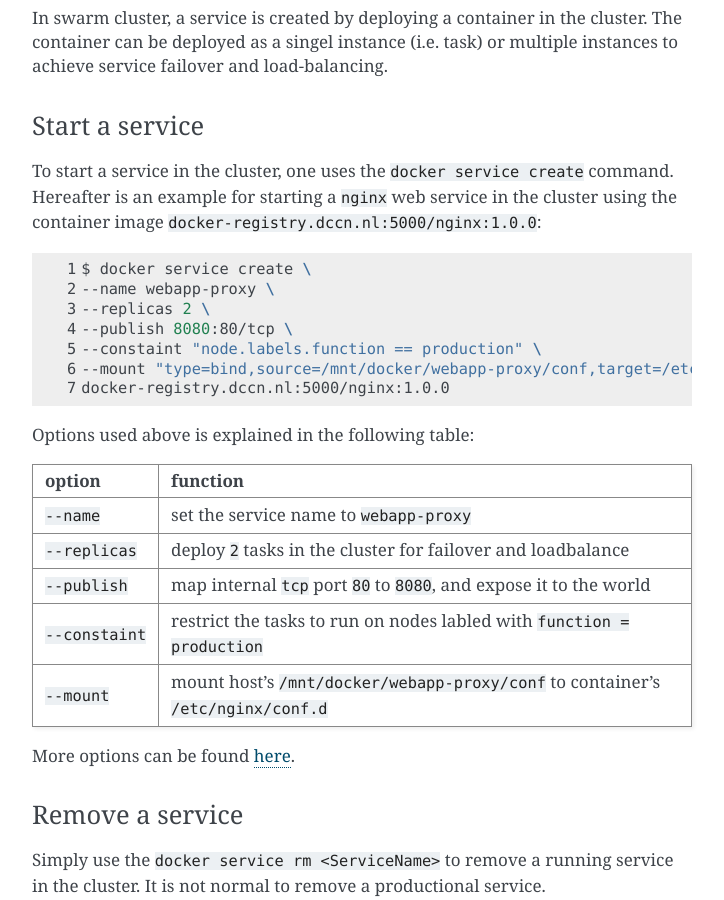
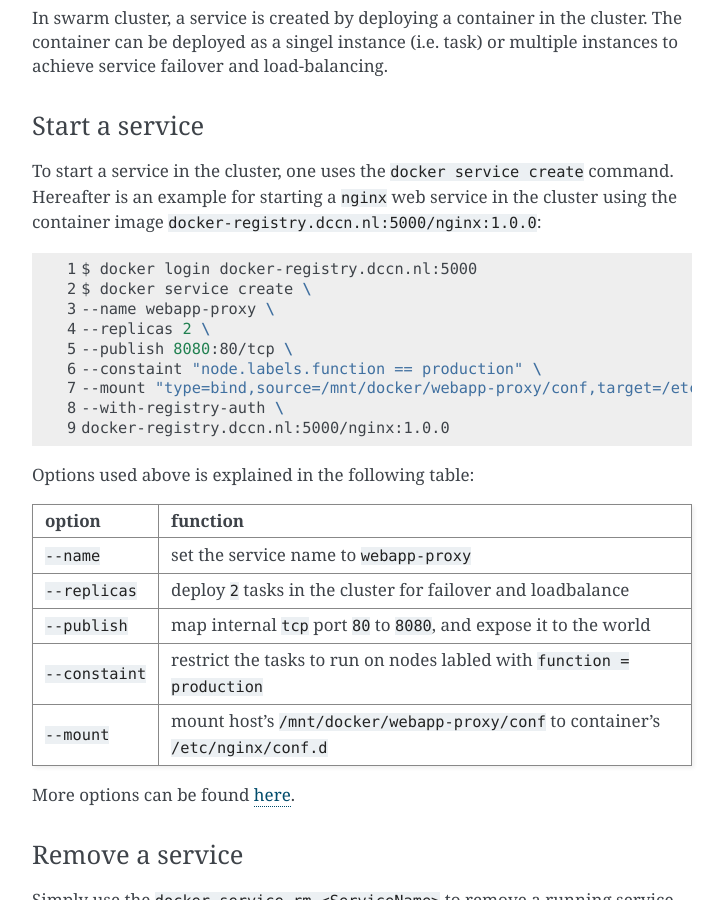
Before and after one commit to Donders-Institute/docker-swarm-setup, a Sphinx documentation site: the page built from doc/operation.rst, in a window 1280 px wide and 900 px high, scrolled down 5183 px. Shown: the whole window, without its empty margins (388-1112 px from the left). Built offline with Sphinx 7.4.7, drawn with Linux system fonts in a browser that asks for light colours; some of the changed text lies outside the part shown.

Commit message:
Update operation.rst
Added docker login to the registry, and distributed authN token when creating stack and service

```diff
--- a/doc/operation.rst
+++ b/doc/operation.rst
@@ -224,12 +224,14 @@
 .. code-block:: bash
     :linenos:
 
+    $ docker login docker-registry.dccn.nl:5000
     $ docker service create \
     --name webapp-proxy \
     --replicas 2 \
     --publish 8080:80/tcp \
     --constaint "node.labels.function == production" \
     --mount "type=bind,source=/mnt/docker/webapp-proxy/conf,target=/etc/nginx/conf.d" \
+    --with-registry-auth \
     docker-registry.dccn.nl:5000/nginx:1.0.0
 
 Options used above is explained in the following table:
@@ -320,7 +322,8 @@
 
 .. code-block:: bash
 
-    $ docker stack deploy -c docker-compose.yml <StackName>
+    $ docker login docker-registry.dccn.nl
+    $ docker stack deploy -c docker-compose.yml --with-registry-auth <StackName>
 
 When there is an update in the stack description file (e.g. ``docker-compose.yml``), one can use the same command to apply changes on the running stack.
 
```
